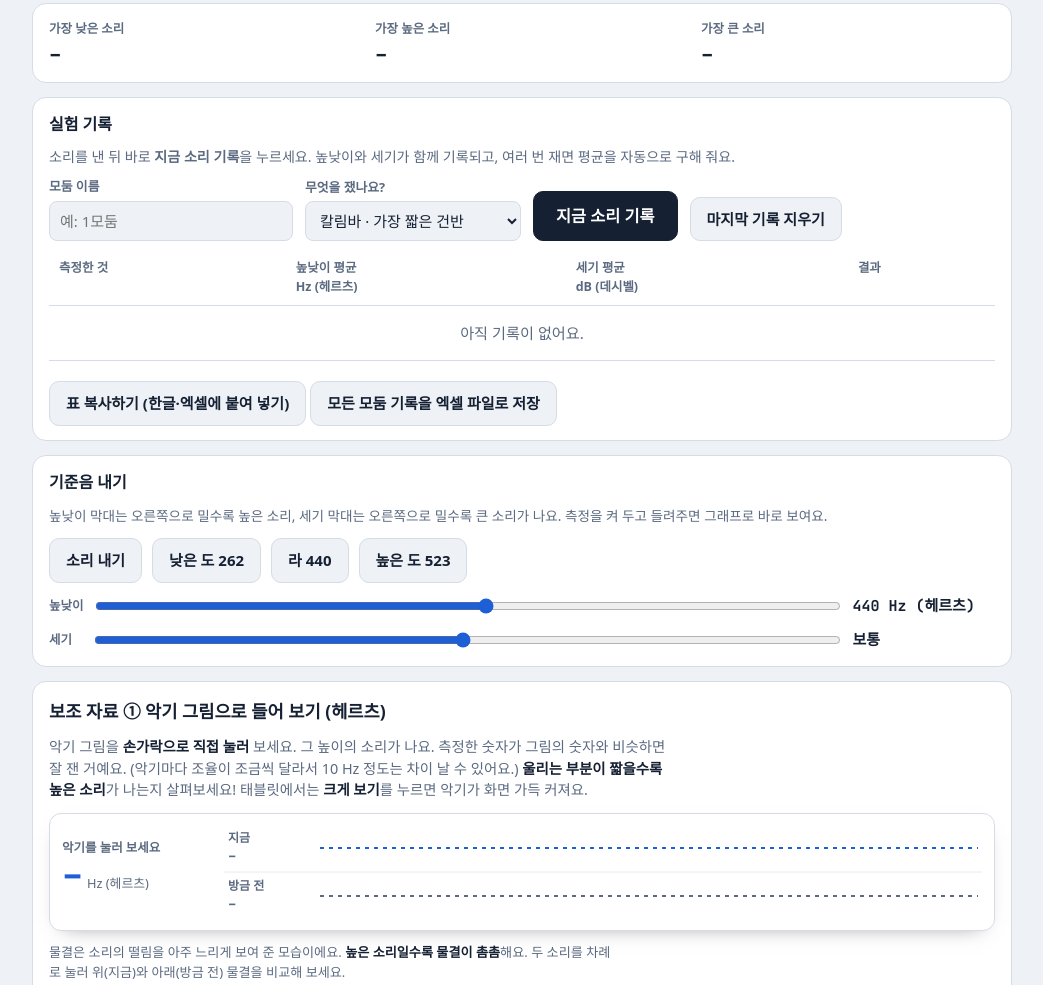
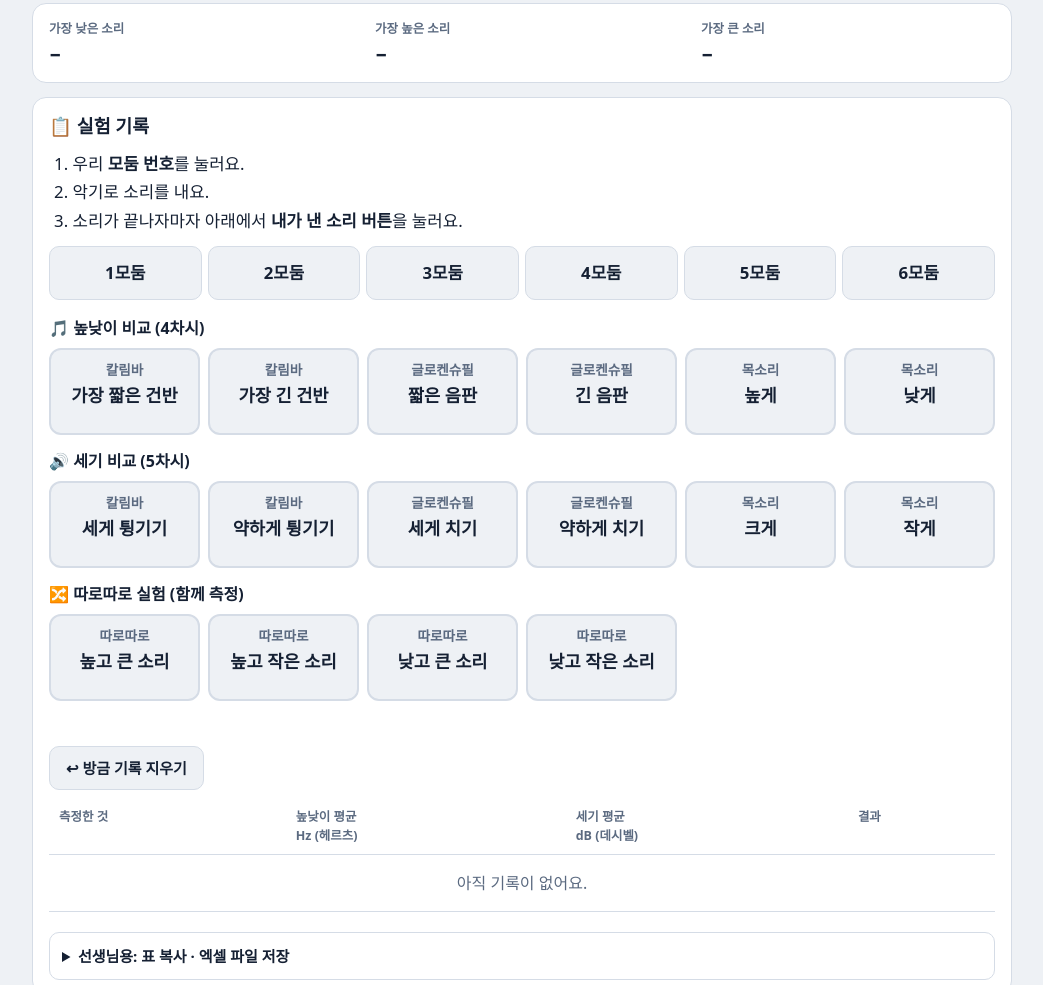
Before and after one commit to gns6315/sound-meter, a plain HTML site: page index.html in a window 1280 px wide. Shown: the part 1681-2666 px from the top of the page, without its empty margins (118-1161 px from the left). Drawn offline with Linux system fonts and the light colour scheme; a web font is replaced by a local one.

Commit message:
실험 기록 쉽게: 모둠 번호 버튼, 소리 버튼 한 번에 기록 / 카드는 칼림바·글로켄슈필만
Co-Authored-By: Claude Opus 5.5 <noreply@anthropic.com>

```diff
--- a/index.html
+++ b/index.html
@@ -120,7 +120,25 @@ td.empty{color:var(--muted);text-align:center;padding:16px}
 .pill.lo{background:color-mix(in srgb,var(--trace) 16%,transparent);color:var(--trace)}
 .pill.big2{background:color-mix(in srgb,var(--loud) 18%,transparent);color:var(--loud)}
 .pill.sm{background:color-mix(in srgb,var(--z1) 16%,transparent);color:var(--z1)}
-.rec p.recNote{color:var(--ink);font-weight:600}
+.rec p.recNote{color:var(--ink);font-weight:700;font-size:1.05rem}
+.rec h2{font-size:1.15rem}
+.recOrder{margin:0;padding-left:1.4em;font-size:1.05rem;line-height:1.7}
+.grpBtns{display:grid;grid-template-columns:repeat(6,minmax(0,1fr));gap:6px}
+.grpBtns button{min-height:54px;font-size:1.05rem;padding:8px 4px;touch-action:manipulation}
+.grpBtns button[aria-pressed="true"]{background:var(--z2);border-color:var(--z2);color:#fff}
+@media (max-width:520px){.grpBtns{grid-template-columns:repeat(3,minmax(0,1fr))}}
+.recTiles{display:grid;gap:8px}
+.recTiles h4{margin:6px 0 0;font-size:1rem}
+.recTileRow{display:grid;grid-template-columns:repeat(auto-fill,minmax(150px,1fr));gap:8px}
+.recTile{display:grid;gap:2px;justify-items:center;text-align:center;min-height:78px;padding:10px 6px;border-radius:12px;border-width:2px;touch-action:manipulation}
+.recTile small{font-size:.85rem;color:var(--muted);font-weight:700}
+.recTile b{font-size:1.1rem}
+.recTile i{font-style:normal;font-size:.78rem;color:var(--z1);min-height:1em}
+.recTile.flash{background:var(--z1);border-color:var(--z1);color:#fff}
+.recTile.flash small,.recTile.flash i{color:#fff}
+.rec p.recFlash{font-size:1.1rem;font-weight:800;color:var(--z1);min-height:1.4em}
+.rec p.recFlash.no{color:var(--z4)}
+.rec .tbl table{font-size:1rem}
 
 .tone{padding:14px 16px;display:flex;flex-wrap:wrap;gap:12px;align-items:center}
 .tone h2{width:100%}
@@ -762,7 +780,12 @@ body.bigview .bigbar{display:flex;gap:8px;position:fixed;z-index:40;
   </section>
 
   <section class="panel rec" id="recSec">
-    <h2>실험 기록</h2>
+    <h2>📋 실험 기록</h2>
+    <ol class="recOrder"><li>우리 <b>모둠 번호</b>를 눌러요.</li><li>악기로 소리를 내요.</li><li>소리가 끝나자마자 아래에서 <b>내가 낸 소리 버튼</b>을 눌러요.</li></ol>
+    <div class="grpBtns" id="grpBtns" role="group" aria-label="우리 모둠 고르기"></div>
+    <div class="recTiles" id="recTiles"></div>
+    <p class="recFlash" id="recFlash" aria-live="polite"></p>
+    <div hidden>
     <p id="recIntro"></p>
     <div class="rec-row">
       <div class="field">
@@ -775,10 +798,6 @@ body.bigview .bigbar{display:flex;gap:8px;position:fixed;z-index:40;
           <optgroup label="높낮이 비교 (4차시)">
             <option>칼림바 · 가장 짧은 건반</option>
             <option>칼림바 · 가장 긴 건반</option>
-            <option>우쿨렐레 · 줄을 짧게 잡고</option>
-            <option>우쿨렐레 · 줄을 길게 잡고</option>
-            <option>플라스틱 자 · 조금 내밀고</option>
-            <option>플라스틱 자 · 길게 내밀고</option>
             <option>글로켄슈필 · 짧은 음판</option>
             <option>글로켄슈필 · 긴 음판</option>
             <option>목소리 · 높게</option>
@@ -801,18 +820,22 @@ body.bigview .bigbar{display:flex;gap:8px;position:fixed;z-index:40;
         </select>
       </div>
       <button class="primary" id="recBtn" type="button">지금 소리 기록</button>
-      <button id="recUndo" type="button">마지막 기록 지우기</button>
     </div>
+    </div>
+    <div class="line"><button id="recUndo" type="button">↩ 방금 기록 지우기</button></div>
     <div class="tbl"><table>
       <thead><tr><th>측정한 것</th><th class="need-hz">높낮이 평균<br>Hz (헤르츠)</th><th class="need-db">세기 평균<br>dB (데시벨)</th><th>결과</th></tr></thead>
       <tbody id="recBody"><tr><td colspan="4" class="empty">아직 기록이 없어요.</td></tr></tbody>
     </table></div>
     <p class="recNote" id="recNote"></p>
-    <div class="line">
-      <button type="button" id="recCopy">표 복사하기 (한글·엑셀에 붙여 넣기)</button>
-      <button type="button" id="recCsv">모든 모둠 기록을 엑셀 파일로 저장</button>
-      <span class="say" id="recSaveMsg"></span>
-    </div>
+    <details class="more">
+      <summary>선생님용: 표 복사 · 엑셀 파일 저장</summary>
+      <div class="line" style="padding-top:6px">
+        <button type="button" id="recCopy">표 복사하기 (한글·엑셀에 붙여 넣기)</button>
+        <button type="button" id="recCsv">모든 모둠 기록을 엑셀 파일로 저장</button>
+        <span class="say" id="recSaveMsg"></span>
+      </div>
+    </details>
   </section>
 
   <section class="panel tone">
@@ -1438,7 +1461,31 @@ body.bigview .bigbar{display:flex;gap:8px;position:fixed;z-index:40;
   const myRecords = () => records.filter(r=>(r.group||"")===curGroup());   // 표에는 지금 모둠의 기록만
   try{ $("groupName").value=localStorage.getItem("groupName")||""; }catch(e){}
   $("groupName").addEventListener("input",()=>{ try{ localStorage.setItem("groupName",$("groupName").value); }catch(e){} renderRecords(); });
+  function renderRecTiles(){
+    const box=$("recTiles"); box.textContent="";
+    [...recSel.querySelectorAll("optgroup")].forEach(g=>{
+      const h=document.createElement("h4"); h.textContent=g.label.replace(/^높낮이/,"🎵 높낮이").replace(/^세기/,"🔊 세기").replace(/^따로따로/,"🔀 따로따로"); box.append(h);
+      const row=document.createElement("div"); row.className="recTileRow";
+      [...g.children].forEach(o=>{
+        const [inst,how]=o.value.split(" · ");
+        const b=document.createElement("button"); b.type="button"; b.className="recTile"; b.dataset.what=o.value;
+        b.innerHTML="<small></small><b></b><i></i>"; b.querySelector("small").textContent=inst; b.querySelector("b").textContent=how;
+        const n=myRecords().filter(r=>r.what===o.value).length; b.querySelector("i").textContent=n? "✔ "+n+"번 기록":"";
+        b.setAttribute("aria-label",o.value+" 지금 소리 기록하기");
+        b.addEventListener("click",()=>{ recSel.value=o.value; $("recBtn").click(); });
+        row.append(b);
+      });
+      box.append(row);
+    });
+  }
+  function renderGrpBtns(){
+    const box=$("grpBtns"); if(!box.children.length){
+      for(let k=1;k<=6;k++){ const b=document.createElement("button"); b.type="button"; b.textContent=k+"모둠"; b.addEventListener("click",()=>{ $("groupName").value=k+"모둠"; $("groupName").dispatchEvent(new Event("input")); $("recFlash").textContent=""; }); box.append(b); }
+    }
+    [...box.children].forEach(b=>b.setAttribute("aria-pressed",String(b.textContent===curGroup())));
+  }
   function renderRecords(){
+    renderGrpBtns(); renderRecTiles();
     const body=$("recBody"); body.textContent="";
     const groups=new Map();
     myRecords().forEach(r=>{ if(!groups.has(r.what)) groups.set(r.what,{fs:[],dbs:[]}); const g=groups.get(r.what); if(r.f) g.fs.push(r.f); g.dbs.push(r.db); });
@@ -1505,17 +1552,26 @@ body.bigview .bigbar{display:flex;gap:8px;position:fixed;z-index:40;
     $("recNote").textContent=notes.join("  ");
   }
   $("recBtn").addEventListener("click",()=>{
-    if(!running){ $("recNote").textContent="먼저 측정 시작을 누르고 소리를 내 주세요."; return; }
+    const fl=$("recFlash");
+    if(!curGroup()){ fl.textContent="먼저 위에서 우리 모둠 번호를 눌러요!"; fl.className="recFlash no"; return; }
+    if(!running){ fl.textContent="먼저 맨 위의 🎤 측정 시작을 누르고 소리를 내 주세요."; fl.className="recFlash no"; return; }
     const now=performance.now();
     const d=new Date(), pad=n=>String(n).padStart(2,"0");
     records.push({group:curGroup(), what:$("recWhat").value, f:(heldF && now-lastSeen<3000)? heldF : null, db:peakDb(1500), time:pad(d.getHours())+":"+pad(d.getMinutes())+":"+pad(d.getSeconds())});
     renderRecords();
+    const r=records[records.length-1];
+    if(mode!=="db" && !r.f && !/세게|약하게|크게|작게/.test(r.what)){ fl.textContent="⚠ 높낮이를 못 잡았어요. 소리를 내고 바로 눌러 주세요. (이 기록은 지워도 돼요)"; fl.className="recFlash no"; }
+    else { fl.textContent="✔ "+r.what+" 기록했어요!"+(mode!=="db"&&r.f?"  "+Math.round(r.f)+" Hz":"")+(mode!=="hz"?"  "+Math.round(r.db)+" dB":""); fl.className="recFlash"; }
+    const t=[...document.querySelectorAll(".recTile")].find(b=>b.dataset.what===r.what);
+    if(t){ t.classList.add("flash"); setTimeout(()=>t.classList.remove("flash"),700); }
   });
   $("recUndo").addEventListener("click",()=>{
+    $("recFlash").textContent="방금 기록을 지웠어요."; $("recFlash").className="recFlash";
     for(let i=records.length-1;i>=0;i--){ if((records[i].group||"")===curGroup()){ records.splice(i,1); break; } }
     renderRecords();
   });
 
+  renderRecords();
   /* ---------- 기준음 ---------- */
   let osc=null, gain=null;
   const sliderToHz = v => Math.round(30*Math.pow(5000/30, v/1000));
@@ -2553,6 +2609,7 @@ body.bigview .bigbar{display:flex;gap:8px;position:fixed;z-index:40;
     uke:{up:"줄을 처음엔 살짝, 갈수록 점점 세게 튕겨요.", down:"줄을 처음엔 세게, 갈수록 점점 약하게 튕겨요.",
          hi:"줄을 누르는 손가락을 몸통 쪽으로 한 칸씩 옮기면서 튕겨요. 떨리는 줄이 점점 짧아져요.", lo:"줄을 누르는 손가락을 머리 쪽으로 한 칸씩 옮기면서 튕겨요. 떨리는 줄이 점점 길어져요."}
   };
+  delete CARD_INST.uke;   // 교실에 있는 악기: 칼림바, 글로켄슈필(실로폰)
   const CARD_DUR=6000;
   let cardCur=null, cardRun=null, cardLast=null, cardWin=0, cardTry=0;
   // 모둠 차례: 1번 친구부터 돌아가며
@@ -2570,7 +2627,7 @@ body.bigview .bigbar{display:flex;gap:8px;position:fixed;z-index:40;
   const cardDeck = () => Object.keys(CARD_SND).filter(k=> mode==="hz" ? CARD_SND[k].kind==="hz" : mode==="db" ? CARD_SND[k].kind==="db" : true);
   function cardShow(){
     const I=CARD_INST[cardCur.i], S=CARD_SND[cardCur.s];
-    $("cardInstPic").innerHTML=I.svg; $("cardInstName").textContent=I.name;
+    $("cardInstPic").innerHTML=I.svg; $("cardInstName").textContent=I.name+(cardCur.i==="glk"?" (실로폰)":"");
     $("cardSndPic").textContent=S.icon; $("cardSndName").textContent=S.name;
     $("cardSentence").textContent="👉 "+I.name+"로 "+S.name+"!";   // 예) 칼림바로 세기를 점점 작게!
     $("cardHintTxt").hidden=true; $("cardHintTxt").textContent="💡 "+CARD_HINT[cardCur.i][cardCur.s];
--- a/sw.js
+++ b/sw.js
@@ -1,5 +1,5 @@
 // 인터넷이 잠깐 끊겨도 열리도록 저장해 두기 (새 버전이 있으면 인터넷에서 먼저 받아요)
-const C="sound-meter-v7";
+const C="sound-meter-v8";
 const FILES=["./","index.html","manifest.webmanifest","icon-192.png","icon-512.png","icon-180.png"];
 self.addEventListener("install",e=>{ e.waitUntil(caches.open(C).then(c=>c.addAll(FILES)).then(()=>self.skipWaiting())); });
 self.addEventListener("activate",e=>{ e.waitUntil(caches.keys().then(ks=>Promise.all(ks.filter(k=>k!==C).map(k=>caches.delete(k)))).then(()=>self.clients.claim())); });
```
